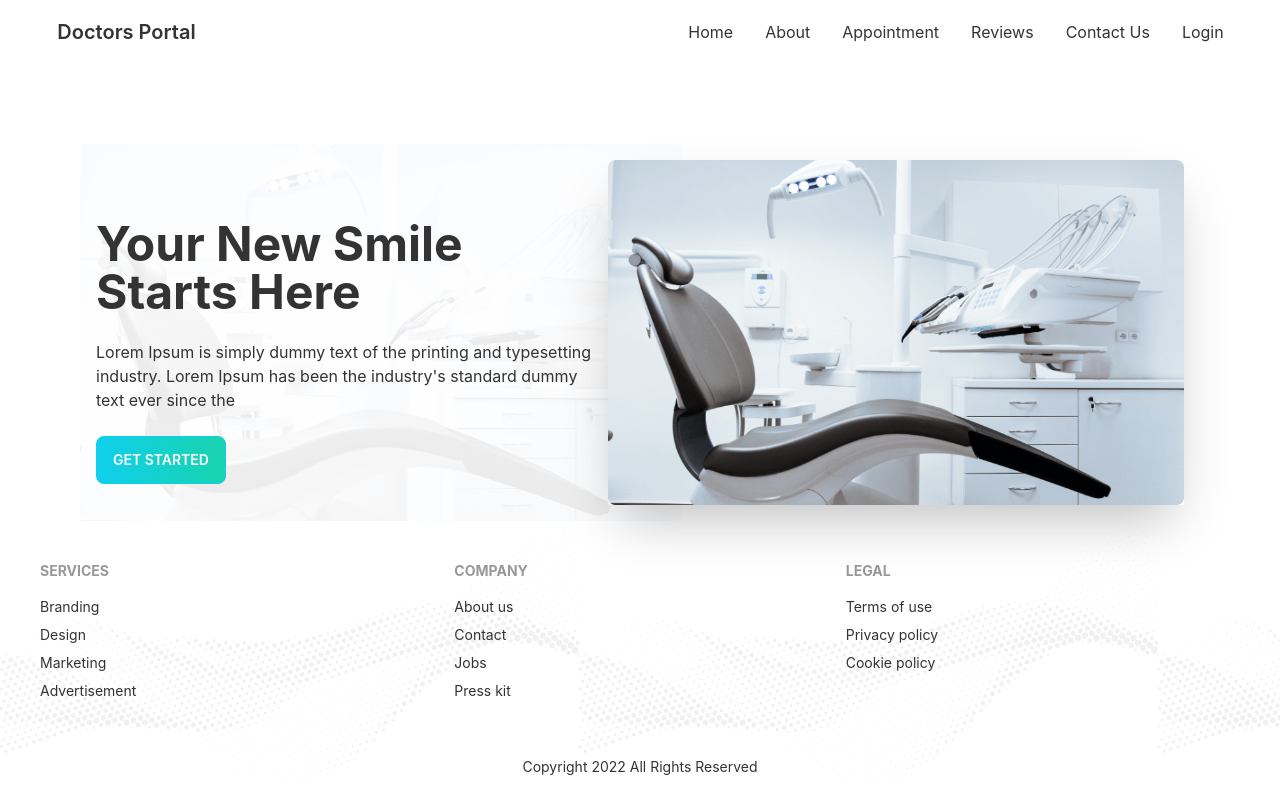
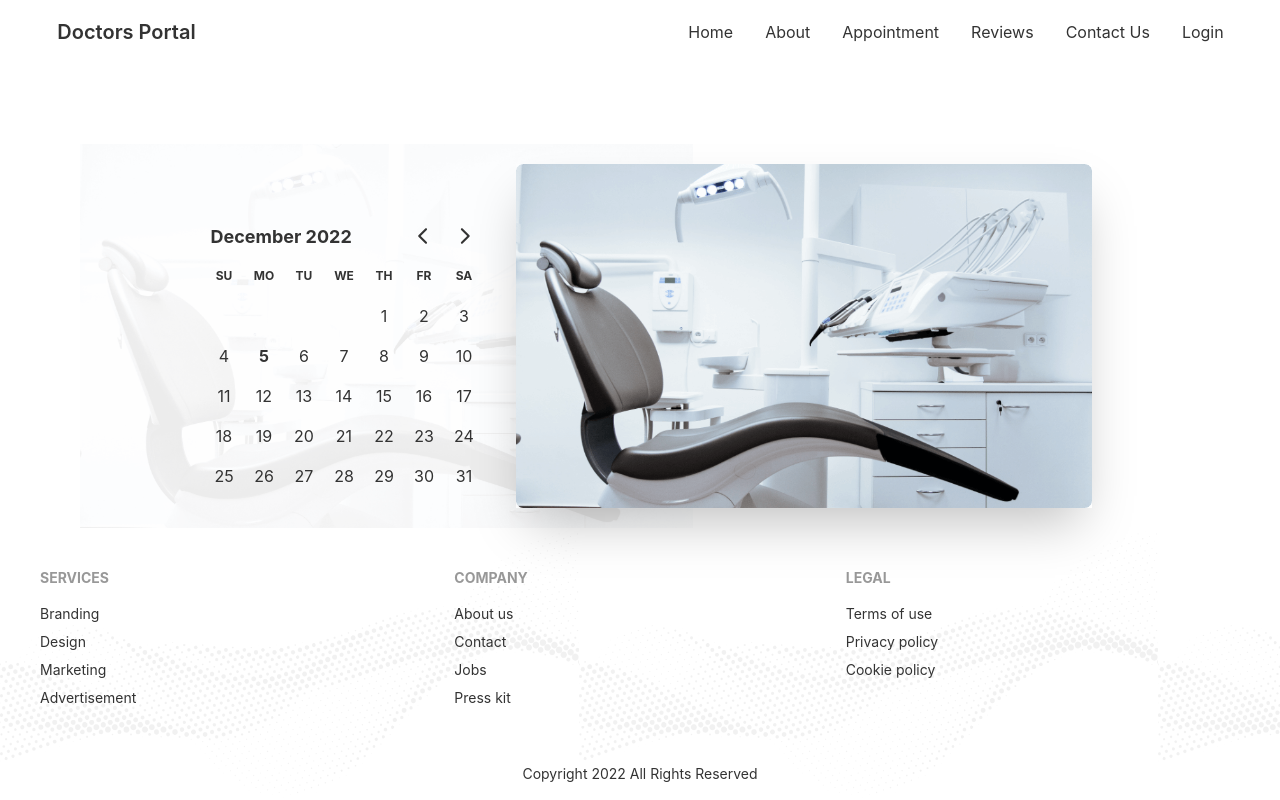
Before and after one commit to 100galib/doctorportal-client, a React (Create React App) app: page /appoinment in a window 1280 px wide. Built offline with nearby package versions, Linux system fonts and the light colour scheme.

Commit message:
day picker added

```diff
--- a/package.json
+++ b/package.json
@@ -7,7 +7,9 @@
     "@testing-library/react": "^13.4.0",
     "@testing-library/user-event": "^13.5.0",
     "daisyui": "^2.42.1",
+    "date-fns": "^2.29.3",
     "react": "^18.2.0",
+    "react-day-picker": "^8.4.1",
     "react-dom": "^18.2.0",
     "react-router-dom": "^6.4.4",
     "react-scripts": "5.0.1",
--- a/src/Components/Pages/NAppoinment/AppoinmentBanner/AppoinmentBanner.js
+++ b/src/Components/Pages/NAppoinment/AppoinmentBanner/AppoinmentBanner.js
@@ -1,6 +1,7 @@
 import React from 'react';
 import bgImage from '../../../../assets/images/bg.png';
 import rightImage from '../../../../assets/images/chair.png';
+import { DayPicker } from 'react-day-picker';
 
 const AppoinmentBanner = () => {
     return (
@@ -9,9 +10,7 @@
                 <div className="hero-content flex-col lg:flex-row-reverse">
                     <img src={rightImage} className="shadow-2xl lg:max-w-xl" alt='banner area'/>
                     <div className='mt-20 lg:mt-10'>
-                    <h1 className="text-6xl lg:text-5xl font-bold">Your New Smile Starts Here</h1>
-                    <p className="py-6">Lorem Ipsum is simply dummy text of the printing and typesetting industry. Lorem Ipsum has been the industry's standard dummy text ever since the</p>
-                    <button className="btn btn-primary bg-gradient-to-r from-primary to-secondary text-white">Get Started</button>
+                        <DayPicker></DayPicker>
                     </div>
                 </div>
             </div>
--- a/src/index.js
+++ b/src/index.js
@@ -3,6 +3,7 @@
 import './index.css';
 import App from './App';
 import reportWebVitals from './reportWebVitals';
+import 'react-day-picker/dist/style.css';
 
 const root = ReactDOM.createRoot(document.getElementById('root'));
 root.render(
```
Also changed, not shown: 1 other file (tests, documents, lock files or other folders).
